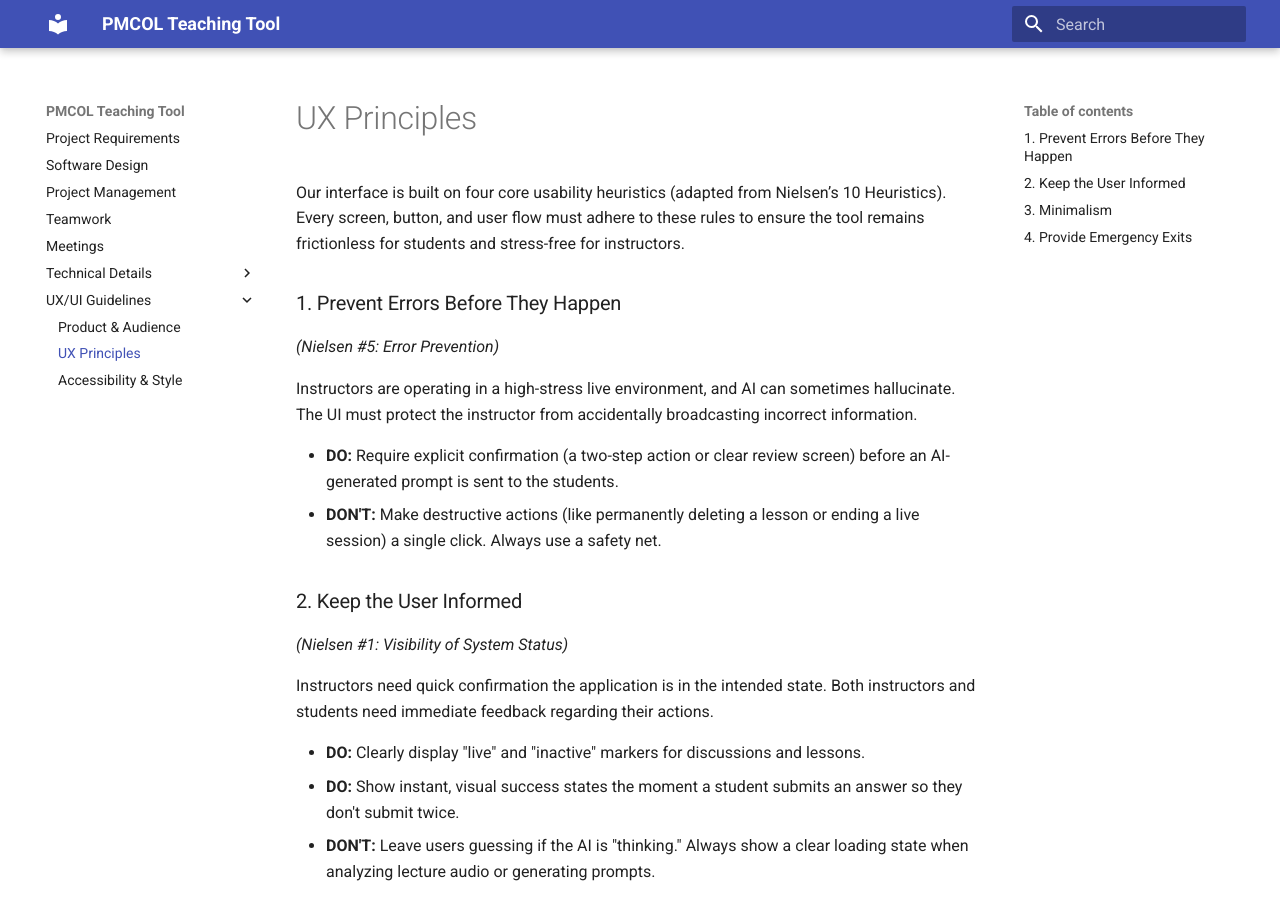
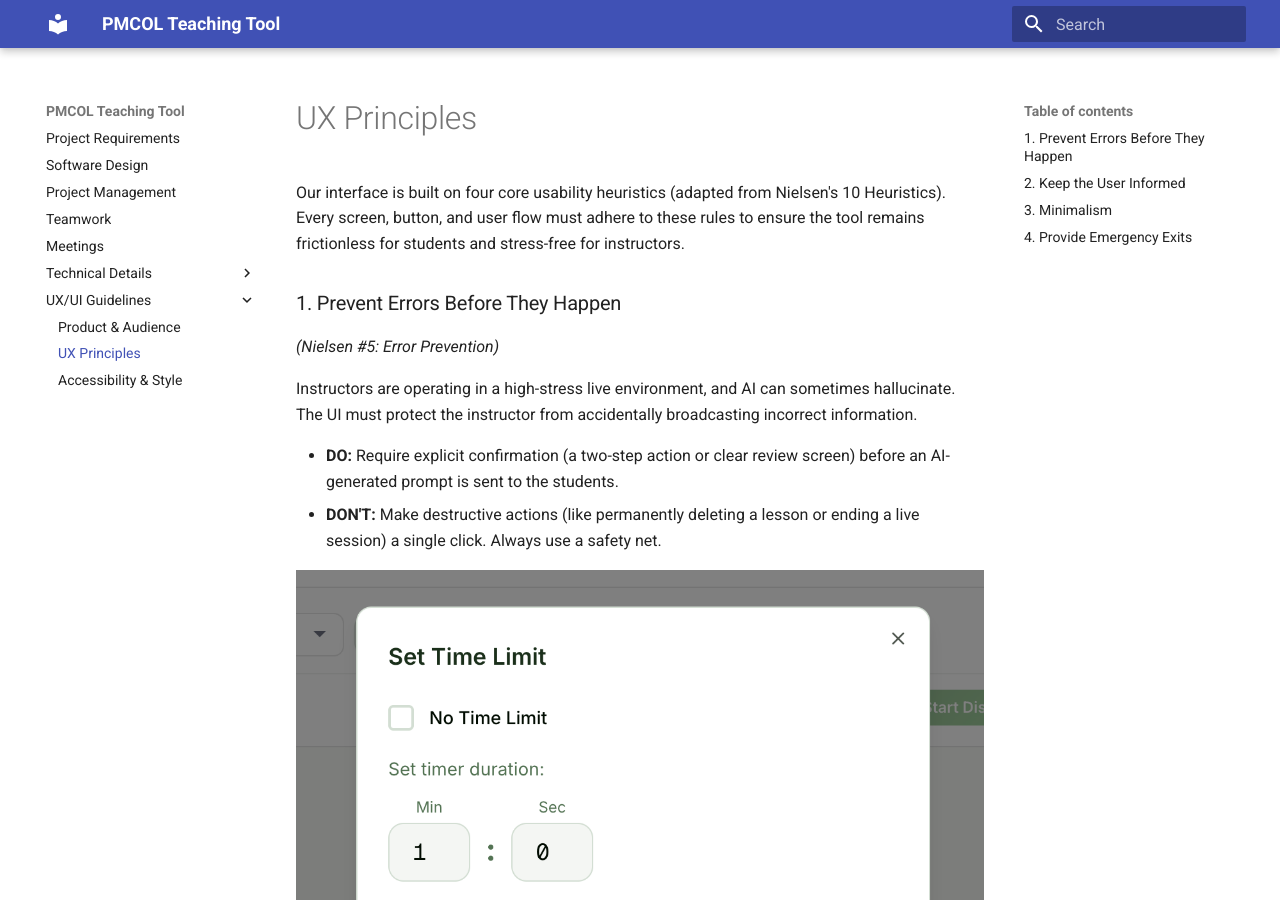
Before and after one commit to siddhantgoel7/Prompt-Ed, an MkDocs documentation site: the page built from docs/principles.md, in a window 1280 px wide and 900 px high. Built offline with MkDocs 1.6.1 and Material for MkDocs 9.7.7, drawn with Linux system fonts in a browser that asks for light colours.

Commit message:
added screenshots for UX principles &  accessibility

```diff
--- a/docs/principles.md
+++ b/docs/principles.md
@@ -1,6 +1,6 @@
 # UX Principles
 
-Our interface is built on four core usability heuristics (adapted from Nielsen’s 10 Heuristics). Every screen, button, and user flow must adhere to these rules to ensure the tool remains frictionless for students and stress-free for instructors.
+Our interface is built on four core usability heuristics (adapted from Nielsen's 10 Heuristics). Every screen, button, and user flow must adhere to these rules to ensure the tool remains frictionless for students and stress-free for instructors.
 
 ### 1. Prevent Errors Before They Happen
 *(Nielsen #5: Error Prevention)*
@@ -9,6 +9,13 @@ Instructors are operating in a high-stress live environment, and AI can sometime
 
 * **DO:** Require explicit confirmation (a two-step action or clear review screen) before an AI-generated prompt is sent to the students.
 * **DON'T:** Make destructive actions (like permanently deleting a lesson or ending a live session) a single click. Always use a safety net.
+
+<!-- SCREENSHOT: Capture the timer/confirmation dialog that appears after clicking publish.
+     Shows the two-step confirmation before broadcasting a question.
+     Save screenshot to: docs/images/ux-principles/error-prevention-publish-confirm.png -->
+![Two-step publish confirmation dialog](images/ux-principles/error-prevention-publish-confirm.png)
+
+---
 
 ### 2. Keep the User Informed
 *(Nielsen #1: Visibility of System Status)*
```
Also changed, not shown: other parts of docs/principles.md (+20 -0 lines), docs/accessibility.md (+34 -1 lines), docs/images/accessibility/action-color-hierarchy.png (added), docs/images/accessibility/contrast-body-text.png (added), docs/images/accessibility/contrast-primary-button.png (added), docs/images/accessibility/touch-targets-mc-options.png (added), docs/images/accessibility/typography-student-mobile.png (added), docs/images/ux-principles/emergency-exit-edit-regenerate.png (added), docs/images/ux-principles/error-prevention-publish-confirm.png (added), docs/images/ux-principles/minimalism-student.png (added), docs/images/ux-principles/system-status-feedback-generating.png (added), docs/images/ux-principles/system-status-feedback-processing.png (added).
